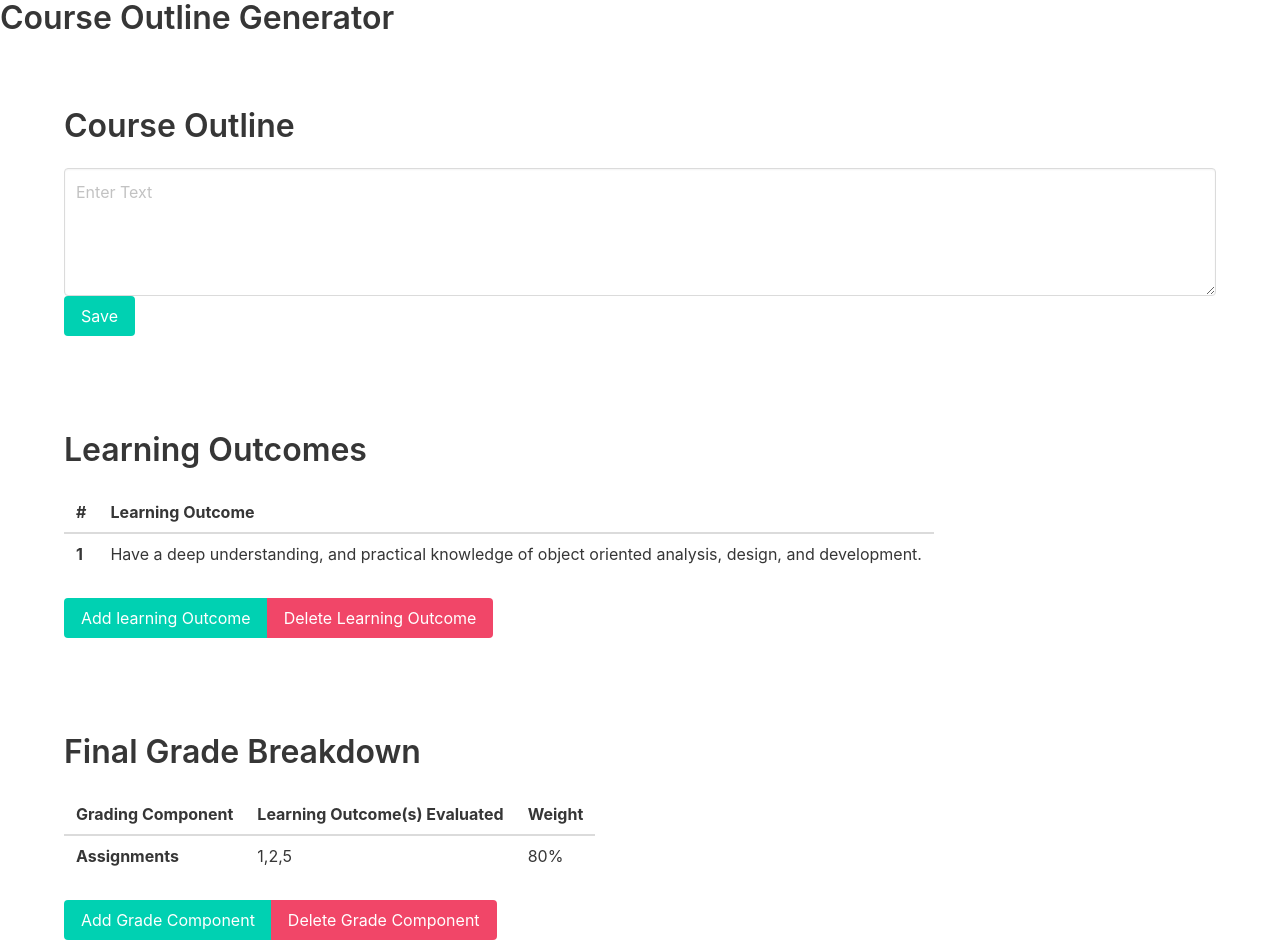
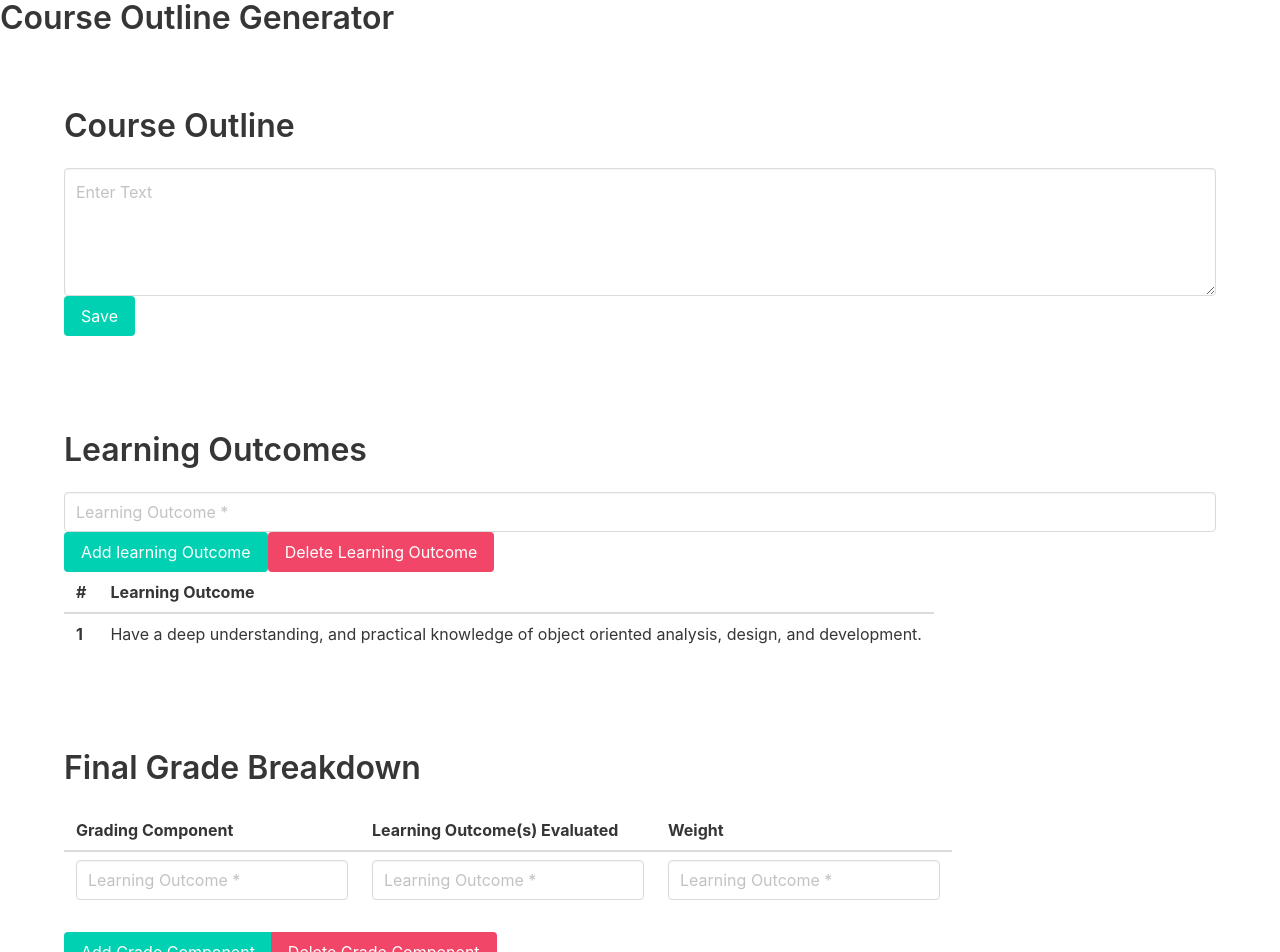
Before and after one commit to bgulseren/UofC_CourseOutlineApp, a React (Create React App) app in the folder src/course_outline_react_app/course_outline_app/: page / in a window 1280 px wide. Shown: the top 952 px of the page. Built offline with nearby package versions, Linux system fonts and the light colour scheme.

Commit message:
UI implementation

```diff
--- a/src/course_outline_react_app/course_outline_app/package.json
+++ b/src/course_outline_react_app/course_outline_app/package.json
@@ -8,6 +8,7 @@
     "@testing-library/user-event": "^12.6.0",
     "react": "^17.0.1",
     "react-dom": "^17.0.1",
+    "react-modal": "^3.12.1",
     "react-scripts": "4.0.1",
     "web-vitals": "^0.2.4"
   },
--- a/src/course_outline_react_app/course_outline_app/src/App.js
+++ b/src/course_outline_react_app/course_outline_app/src/App.js
@@ -1,5 +1,4 @@
 import "bulma/css/bulma.css";
-import{ useState } from "react";
 import React from 'react';
 
 const LearningOutcomeTableComponent = () => {
@@ -33,9 +32,9 @@ const GradeBreakdownTableComponent = () => {
       </thead>
       <tbody>
         <tr>
-          <th>Assignments</th>
-          <td>1,2,5</td>
-          <td>80%</td>
+          <th><input className="input" type="text" placeholder="Learning Outcome *" id="newLearningOutcome" />  </th>
+          <td><input className="input" type="text" placeholder="Learning Outcome *" id="newLearningOutcome" />  </td>
+          <td><input className="input" type="text" placeholder="Learning Outcome *" id="newLearningOutcome" />  </td>
         </tr>
       </tbody>
     </table>
@@ -43,36 +42,32 @@ const GradeBreakdownTableComponent = () => {
 };
 
 
-const AddGradeComponentModal = () => {
-  return (
-    <div className="modal" id="addGradeModal">
-      <div className="modal-background"></div>
-      <div className="modal-content">
-        <h1 className="title">TEST</h1>
-      </div>
-      <button className="modal-close is-large" aria-label="close"></button>
-    </div>
-  );
-}
-
-
 const LearningOutcomesComponent = () => {
   function addLearningOutcomeClickHandler(){
-    document.getElementById('learningOutcomesTable').getElementsByTagName('tbody')[0].insertRow(0)
+    let table = document.getElementById('learningOutcomesTable');
+    let ID = table.rows.length;
+    let text = document.getElementById('newLearningOutcome').value
+    let row = table.insertRow(-1);
+    let cell1 = row.insertCell(0);
+    let cell2 = row.insertCell(1);
+    cell1.innerHTML = ID;
+    cell2.innerHTML = text;
   }
 
   function deleteLearningOutcomeClickHandler(){
-    document.getElementById('learningOutcomesTable').getElementsByTagName('tbody')[0].deleteRow(0)
+    let table = document.getElementById('learningOutcomesTable');
+    let ID = table.rows.length - 2;
+    document.getElementById('learningOutcomesTable').getElementsByTagName('tbody')[0].deleteRow(ID)
+    console.log(ID)
   }
 
   return (
     <div>
       <h1 className="title">Learning Outcomes</h1>
+      <input className="input" type="text" placeholder="Learning Outcome *" id="newLearningOutcome" />
+      <button className="button is-primary" onClick={addLearningOutcomeClickHandler}>Add learning Outcome</button>
+      <button className="button is-danger" onClick={deleteLearningOutcomeClickHandler}>Delete Learning Outcome</button>
       <LearningOutcomeTableComponent />
-      <div className="buttons has-addons">
-        <button className="button is-primary" onClick={addLearningOutcomeClickHandler}>Add learning Outcome</button>
-        <button className="button is-danger" onClick={deleteLearningOutcomeClickHandler}>Delete Learning Outcome</button>
-      </div>
     </div>
   );
 };
@@ -80,10 +75,10 @@ const LearningOutcomesComponent = () => {
 
 const GradeBreakdownComponent = () => {
   function addButtonClickHandler(){
-    console.log("Open modal")
+    let table = document.getElementById('gradeBreakdownTable').getElementsByTagName('tbody')[0];
+    table.innerHTML += table.innerHTML;
   }
   function deleteButtonClickHandler(){
-    document.getElementById('learningOutcomesTable').getElementsByTagName('tbody')[0].deleteRow(0)
   }
   return (
     <div>
```
Also changed, not shown: 2 other files (tests, documents, lock files or other folders).
